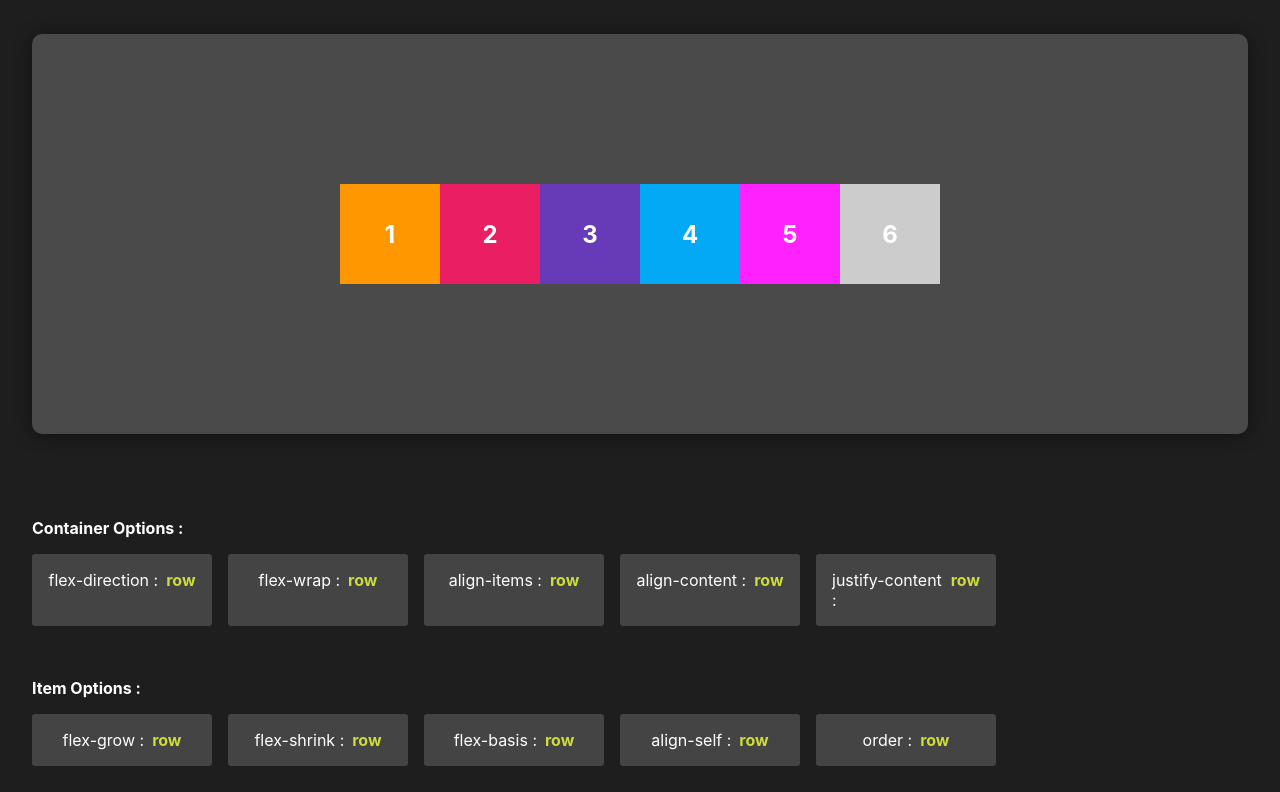
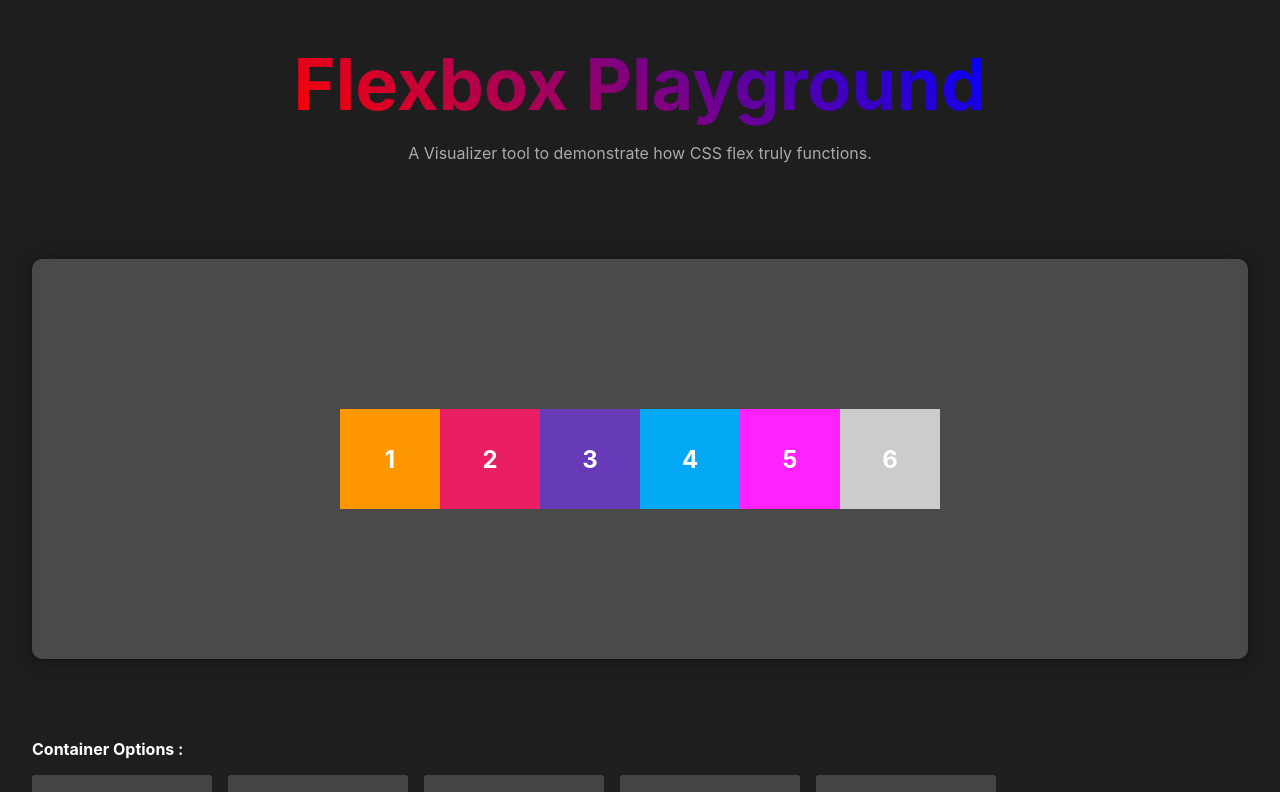
Before and after one commit to Ak-ram/Flexbox-Tool, a React (Create React App) app: page / in a window 1280 px wide. Shown: the top 792 px of the page. Built offline with nearby package versions, Linux system fonts and the light colour scheme; the HTML template or start-up script is replaced by a standard one.

Commit message:
ADD: Header component
Header component demonstrate the flexbox playground

```diff
--- a/src/App.js
+++ b/src/App.js
@@ -2,9 +2,11 @@ import './App.scss';
 import Box from './components/box/box';
 import Controls from './components/controls/controls';
 import Screen from './components/screen/screen';
+import Header from './layout/header/header'
 function App() {
   return (
     <div className="app">
+      <Header/>
       <Screen />
       <Controls />
     </div>
--- /dev/null
+++ b/src/layout/header/header.jsx
@@ -0,0 +1,11 @@
+import './header.sass'
+const Header = ()=>{
+    return(
+        <header className='header'>
+            <h1>Flexbox Playground</h1>
+            <p>A Visualizer tool to demonstrate how CSS flex truly functions.</p>
+        </header>
+    )
+}
+
+export default Header;
--- /dev/null
+++ b/src/layout/header/header.sass
@@ -0,0 +1,10 @@
+.header
+    text-align: center
+    h1
+        margin: .5rem
+        font-size: 72px
+        background: -webkit-linear-gradient(45deg, red, blue)
+        -webkit-background-clip: text
+        -webkit-text-fill-color: transparent
+    p
+        color: #aaa
```
